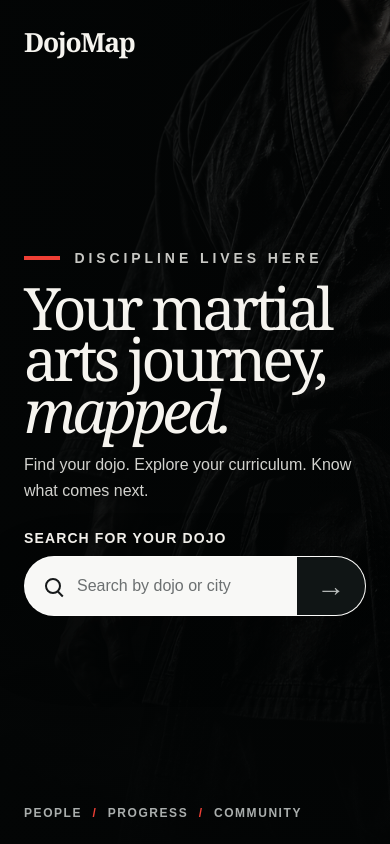
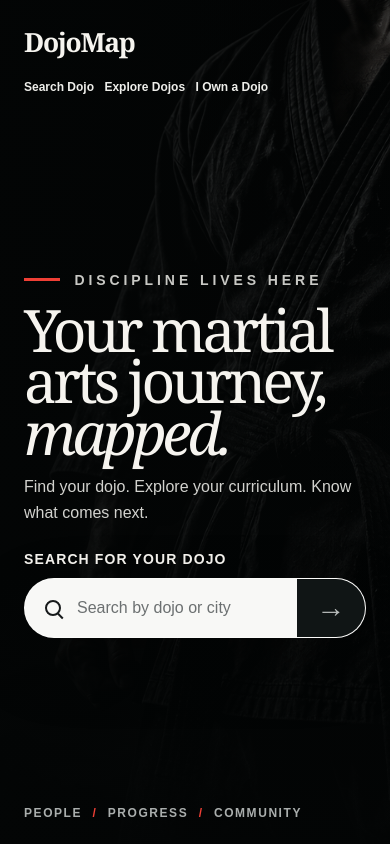
Before and after one commit to SquishyDragon/DojoMap, a Next.js app: page / in a window 390 px wide. Built offline with nearby package versions, Linux system fonts and the light colour scheme.

Commit message:
feat: add landing primary navigation

```diff
--- a/src/app/page.module.css
+++ b/src/app/page.module.css
@@ -34,12 +34,61 @@
     linear-gradient(180deg, rgba(3, 5, 5, 0.25), transparent 45%, rgba(3, 5, 5, 0.72));
 }
 
+.header {
+  display: flex;
+  gap: 2rem;
+  align-items: center;
+  justify-content: space-between;
+}
+
 .brand {
   width: fit-content;
+  color: inherit;
   font-family: Georgia, "Times New Roman", serif;
   font-size: clamp(1.65rem, 3vw, 2.4rem);
   font-weight: 700;
   letter-spacing: -0.05em;
+  text-decoration: none;
+}
+
+.navigation {
+  display: flex;
+  gap: clamp(1.25rem, 3vw, 3rem);
+  align-items: center;
+}
+
+.navigation a {
+  position: relative;
+  padding-block: 0.6rem;
+  color: #eeeeea;
+  font-size: 0.925rem;
+  font-weight: 600;
+  text-decoration: none;
+}
+
+.navigation a::after {
+  position: absolute;
+  right: 0;
+  bottom: 0.25rem;
+  left: 0;
+  height: 0.125rem;
+  content: "";
+  background: #ef3f35;
+  transform: scaleX(0);
+  transform-origin: right;
+  transition: transform 180ms ease;
+}
+
+.navigation a:hover::after,
+.navigation a:focus-visible::after {
+  transform: scaleX(1);
+  transform-origin: left;
+}
+
+.brand:focus-visible,
+.navigation a:focus-visible {
+  outline: 2px solid #f6f4ef;
+  outline-offset: 0.35rem;
 }
 
 .hero {
@@ -195,6 +244,21 @@
     opacity: 0.68;
   }
 
+  .header {
+    display: grid;
+    gap: 0.65rem;
+  }
+
+  .navigation {
+    width: 100%;
+    gap: 1rem;
+    justify-content: space-between;
+  }
+
+  .navigation a {
+    font-size: 0.8125rem;
+  }
+
   .scrim {
     background:
       linear-gradient(90deg, rgba(3, 5, 5, 0.92), rgba(3, 5, 5, 0.38)),
@@ -251,8 +315,22 @@
   }
 }
 
+@media (max-width: 480px) {
+  .navigation {
+    gap: 0.65rem;
+  }
+
+  .navigation a {
+    font-size: 0.75rem;
+  }
+}
+
 @media (prefers-reduced-motion: reduce) {
   .image {
     transform: none;
   }
+
+  .navigation a::after {
+    transition: none;
+  }
 }
--- a/src/app/page.tsx
+++ b/src/app/page.tsx
@@ -1,3 +1,5 @@
+import Link from "next/link";
+
 import styles from "./page.module.css";
 
 export default function HomePage() {
@@ -6,7 +8,16 @@ export default function HomePage() {
       <div className={styles.image} aria-hidden="true" />
       <div className={styles.scrim} aria-hidden="true" />
 
-      <p className={styles.brand}>DojoMap</p>
+      <header className={styles.header}>
+        <Link className={styles.brand} href="/" aria-label="DojoMap home">
+          DojoMap
+        </Link>
+        <nav aria-label="Primary navigation" className={styles.navigation}>
+          <a href="#dojo-search">Search Dojo</a>
+          <Link href="/dojos">Explore Dojos</Link>
+          <Link href="/for-dojos">I Own a Dojo</Link>
+        </nav>
+      </header>
 
       <section className={styles.hero} aria-labelledby="hero-title">
         <p className={styles.eyebrow}>Discipline lives here</p>
```
Also changed, not shown: 1 other file (tests, documents, lock files or other folders).
